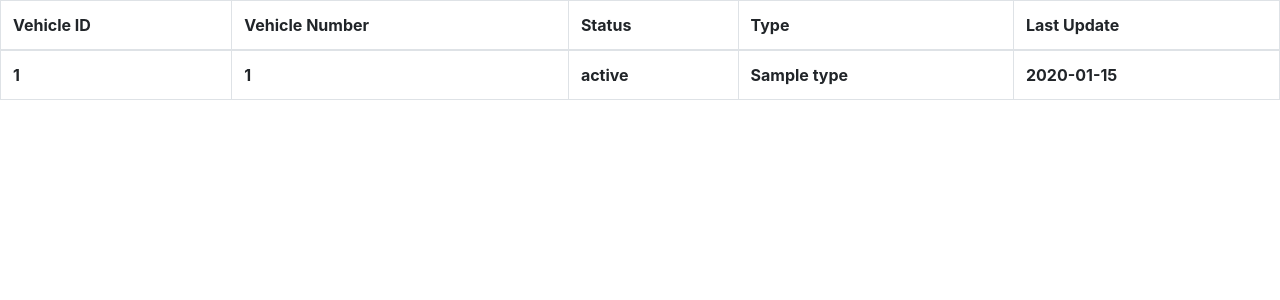
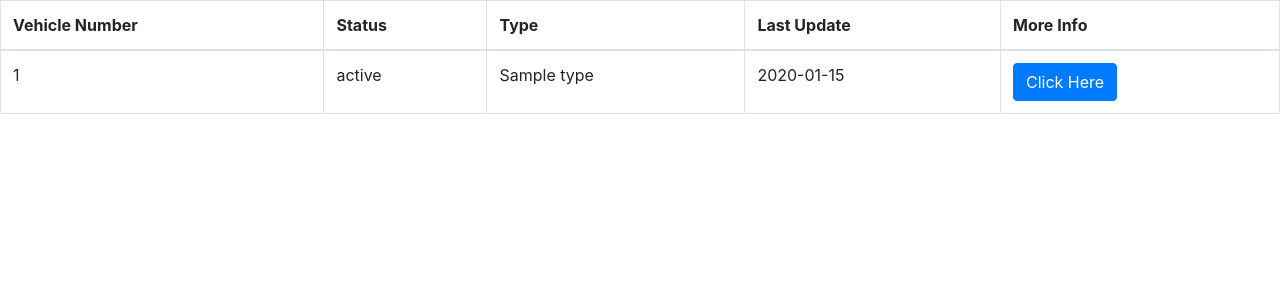
Before and after one commit to dondasasmita/what-s-the-milage, a Node server app: template views/list-all-vehicles.ejs in a window 1280 px wide. Shown: the top 300 px of the page. Run offline with Node 20, Linux system fonts and the light colour scheme; the template is opened without the code that fills it: most values are stand-ins (such as "Sample title", 1, 10 or a date in 2020); lists and menus that the app fills with data are empty.

Commit message:
fixed route and added function to view car info in vehicle list

```diff
--- a/index.js
+++ b/index.js
@@ -25,11 +25,11 @@ app.get("/", (req, res) => {
 });
 
 // GET and POST vehicle Info
-app.get("/vehicle-info", (req, res) => {
-  res.render("get-vehicle-info");
-});
+// app.get("/vehicle-info", (req, res) => {
+//   res.render("get-vehicle-info");
+// });
 
-app.post("/vehicle-info", getInfo);
+app.get("/vehicle-info/:vehicle_number", getInfo);
 
 app.get("/vehicles", listAllVehicles);
 
--- a/routes/getVehicleInfo.js
+++ b/routes/getVehicleInfo.js
@@ -9,7 +9,8 @@ const { getVehicleID } = require("./vehicle-info/vehicleID.js");
 
 const getInfo = (req, res) => {
   // To get vehicle number from request body
-  let vehicleNum = req.body.vehicle_number;
+  // let vehicleNum = req.body.vehicle_number;
+  let vehicleNum = req.params.vehicle_number;
   // Get the vehicle id
   getVehicleID(vehicleNum, (err, id) => {
     if (err) {
--- a/routes/vehicleList.js
+++ b/routes/vehicleList.js
@@ -14,7 +14,6 @@ const getAllVehicles = callback => {
         let vehicles = [];
         for (let i = 0; i < body.length; i++) {
           vehicles.push({
-            id: body[i].id,
             number: body[i].name,
             status: body[i].status,
             type: body[i].category,
--- a/views/list-all-vehicles.ejs
+++ b/views/list-all-vehicles.ejs
@@ -18,21 +18,28 @@
     <table class="table table-bordered">
       <thead>
         <tr>
-          <th>Vehicle ID</th>
           <th>Vehicle Number</th>
           <th>Status</th>
           <th>Type</th>
           <th>Last Update</th>
+          <th>More Info</th>
         </tr>
       </thead>
       <tbody>
         <% vehicles.forEach((vehicle, index) => { %>
         <tr>
-          <th scope="row"><%= vehicle.id%></th>
-          <th scope="row"><%= vehicle.number%></th>
-          <th scope="row"><%= vehicle.status%></th>
-          <th scope="row"><%= vehicle.type%></th>
-          <th scope="row"><%= vehicle.last_update%></th>
+          <td scope="row"><%= vehicle.number%></td>
+          <td scope="row"><%= vehicle.status%></td>
+          <td scope="row"><%= vehicle.type%></td>
+          <td scope="row"><%= vehicle.last_update%></td>
+          <td>
+            <a
+              href="/vehicle-info/<%= vehicle.number%>"
+              type="submit"
+              class="btn btn-primary"
+              >Click Here</a
+            >
+          </td>
         </tr>
         <% }) %>
       </tbody>
```
